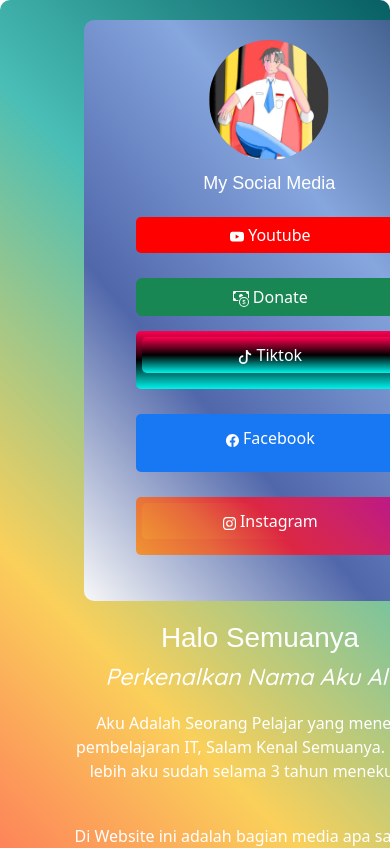
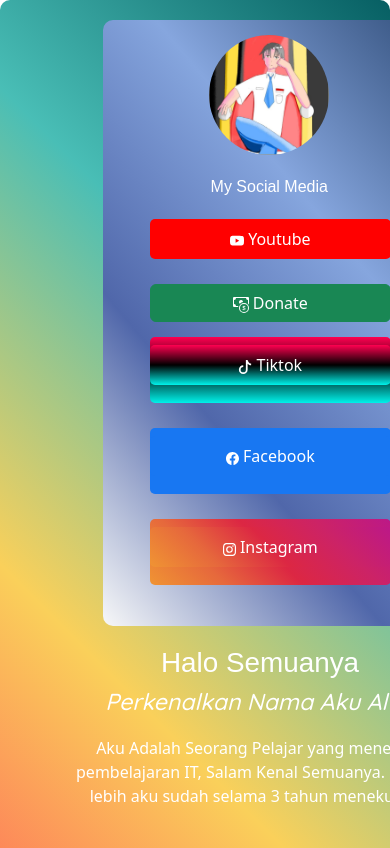
Before and after one commit to Aelvian/ProfilMedia, a React (Vite) app: page / in a window 390 px wide. Shown: the top 848 px of the page. Built offline with nearby package versions, Linux system fonts and the light colour scheme; a web font is replaced by a local one.

Commit message:
Perbaikan kesekian kalinya2

```diff
--- a/src/Picture/Picture.module.css
+++ b/src/Picture/Picture.module.css
@@ -1,21 +1,27 @@
+/* =========================== */
+/* 🔹 Style Utama Desktop */
+/* =========================== */
+
 .picture {
-    width: 120px;
+    width: 30%;
+    border-radius: 99px;
+    max-width: 200px;
     height: auto;
-    border-radius: 50%;
   }
 
   .container {
     padding: 20px;
-    width: 90%;
-    max-width: 400px;
+    width: 400px;
     border-radius: 10px;
     text-align: center;
     background: linear-gradient(50deg, #f8f8f8, #5067aa, #86a6de, #324f7b);
-    margin: 0 auto;
+    margin-left: 5%;
+    justify-content: center;
+    box-sizing: border-box;
   }
 
   .child {
-    width: 100%;
+    width: auto;
   }
 
   .link {
@@ -47,25 +53,15 @@
     width: 100%;
     display: flex;
     justify-content: center;
-    align-items: center;
     background: linear-gradient(45deg, #ff5959, #fad05a, #49beb6, #075f63);
     border-radius: 10px;
     flex-wrap: wrap;
     margin: 0 auto;
-    overflow-x: hidden;
   }
 
-  .father {
-    width: 100%;
-    display: flex;
-    flex-wrap: wrap;
-    justify-content: center;
-    align-items: center;
-    margin: 20px auto;
-    padding: 10px;
-  }
-
-  .instagram, .tiktok, .fesbuk {
+  .instagram,
+  .tiktok,
+  .fesbuk {
     width: 100%;
     color: white;
     border-radius: 5px;
@@ -89,12 +85,39 @@
     background: #1877f2;
   }
 
-  /* ============================= */
-  /* 📱 RESPONSIVE UNTUK HP/TABLET */
-  /* ============================= */
-  @media (max-width: 360px) {
+  .cash {
+    color: white;
+    width: 100%;
+    background: hsl(115, 95%, 42%);
+    border-radius: 5px;
+    display: inline-block;
+    box-sizing: border-box;
+    border: none;
+    overflow: hidden;
+  }
+
+  .father {
+    width: 100%;
+    display: flex;
+    flex-wrap: wrap;
+    margin: 15px;
+    justify-content: space-between;
+    padding: 10px;
+    align-items: center;
+  }
+
+  /* =========================== */
+  /* 📱 Responsif untuk HP/tablet */
+  /* =========================== */
+  @media (max-width: 768px) {
     * {
       box-sizing: border-box;
+    }
+
+    body {
+      overflow-x: hidden;
+      margin: 0;
+      padding: 0;
     }
 
     .mother {
@@ -104,6 +127,7 @@
       width: 100%;
       margin: 0 auto;
       overflow-x: hidden;
+      padding: 10px;
     }
 
     .father {
@@ -111,17 +135,26 @@
       align-items: center;
       justify-content: center;
       margin: 0 auto;
-      padding: 10px;
+      padding: 0;
       width: 100%;
     }
 
     .container {
-      width: 100%;
-      margin: 10px 0;
+      width: 90%;
+      max-width: 100%;
+      margin: 10px auto;
+      padding: 15px;
+    }
+
+    .picture {
+      width: 120px;
+      height: auto;
+      border-radius: 50%;
+      margin-bottom: 10px;
     }
 
     .info {
-      font-size: 18px;
+      font-size: clamp(16px, 4vw, 20px);
     }
 
     .link,
@@ -131,54 +164,17 @@
       width: 100%;
       margin-right: 0;
       margin-bottom: 10px;
+      padding: 8px 0;
     }
 
-    body {
-      overflow-x: hidden;
+    ul {
+      padding: 0;
+      margin: 0;
+      list-style: none;
+    }
+
+    img {
+      max-width: 100%;
+      height: auto;
     }
   }
-  @media (max-width: 768px) {
-    * {
-      box-sizing: border-box;
-    }
-
-    .mother {
-      flex-direction: column;
-      align-items: center;
-      text-align: center;
-      width: 100%;
-      margin: 0 auto;
-      overflow-x: hidden;
-    }
-
-    .father {
-      flex-direction: column;
-      align-items: center;
-      justify-content: center;
-      margin: 0 auto;
-      padding: 10px;
-      width: 100%;
-    }
-
-    .container {
-      width: 100%;
-      margin: 10px 0;
-    }
-
-    .info {
-      font-size: 18px;
-    }
-
-    .link,
-    .instagram,
-    .tiktok,
-    .fesbuk {
-      width: 100%;
-      margin-right: 0;
-      margin-bottom: 10px;
-    }
-
-    body {
-      overflow-x: hidden;
-    }
-  }
```
